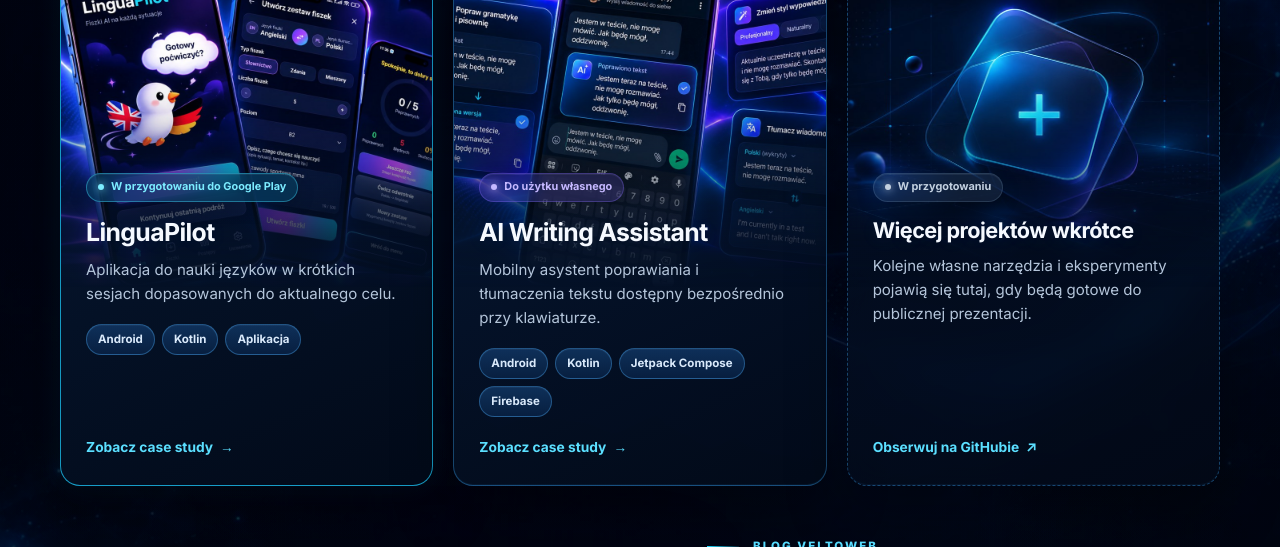
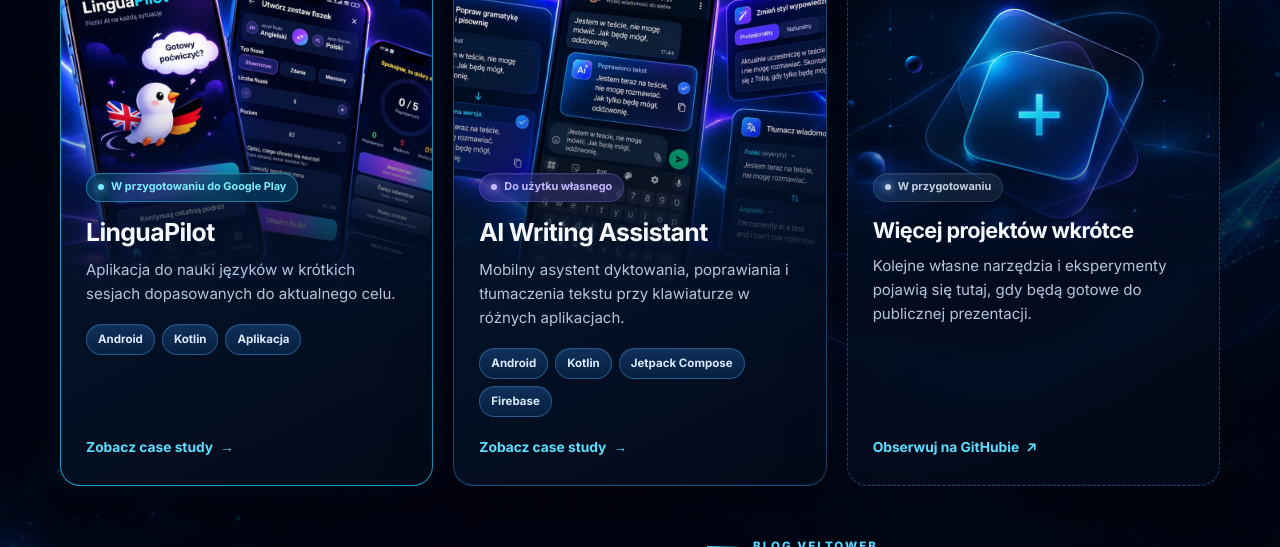
Before and after one commit to wiktor-furmanczyk/wiktor-furmanczyk.github.io, a Jekyll site: the page built from index.md, in a window 1280 px wide and 900 px high, scrolled down 1054 px, cut to the strip 0-547 px from the top of the window. Built offline with Jekyll 4.4.1, drawn with Linux system fonts in a browser that asks for light colours.

```diff
--- a/index.md
+++ b/index.md
@@ -68,7 +68,7 @@ image_alt: Logo VeltoWeb na granatowym, neonowym tle
       <div class="project-card-body">
         <div class="card-meta-row"><span class="status-badge status-violet">Do użytku własnego</span></div>
         <h3>AI Writing Assistant</h3>
-        <p>Mobilny asystent poprawiania i tłumaczenia tekstu dostępny bezpośrednio przy klawiaturze.</p>
+        <p>Mobilny asystent dyktowania, poprawiania i tłumaczenia tekstu przy klawiaturze w różnych aplikacjach.</p>
         <div class="tag-row"><span>Android</span><span>Kotlin</span><span>Jetpack Compose</span><span>Firebase</span></div>
         <a class="card-link" href="{{ '/projects/writing-assistant-android/' | relative_url }}">Zobacz case study <span aria-hidden="true">→</span></a>
       </div>
```
Also changed, not shown: projects/index.md (+1 -1 lines), projects/writing-assistant-android/index.md (+8 -8 lines).
